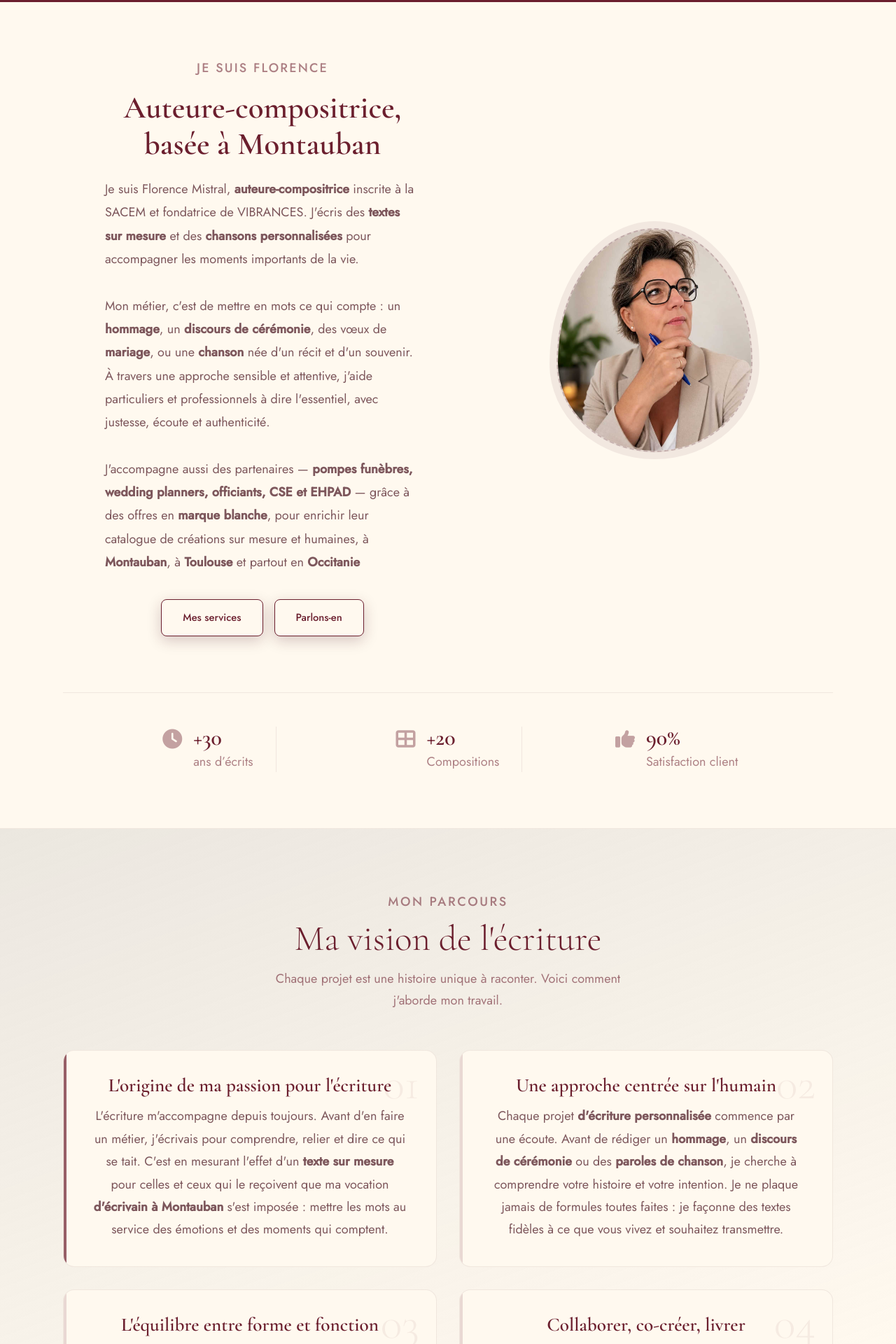
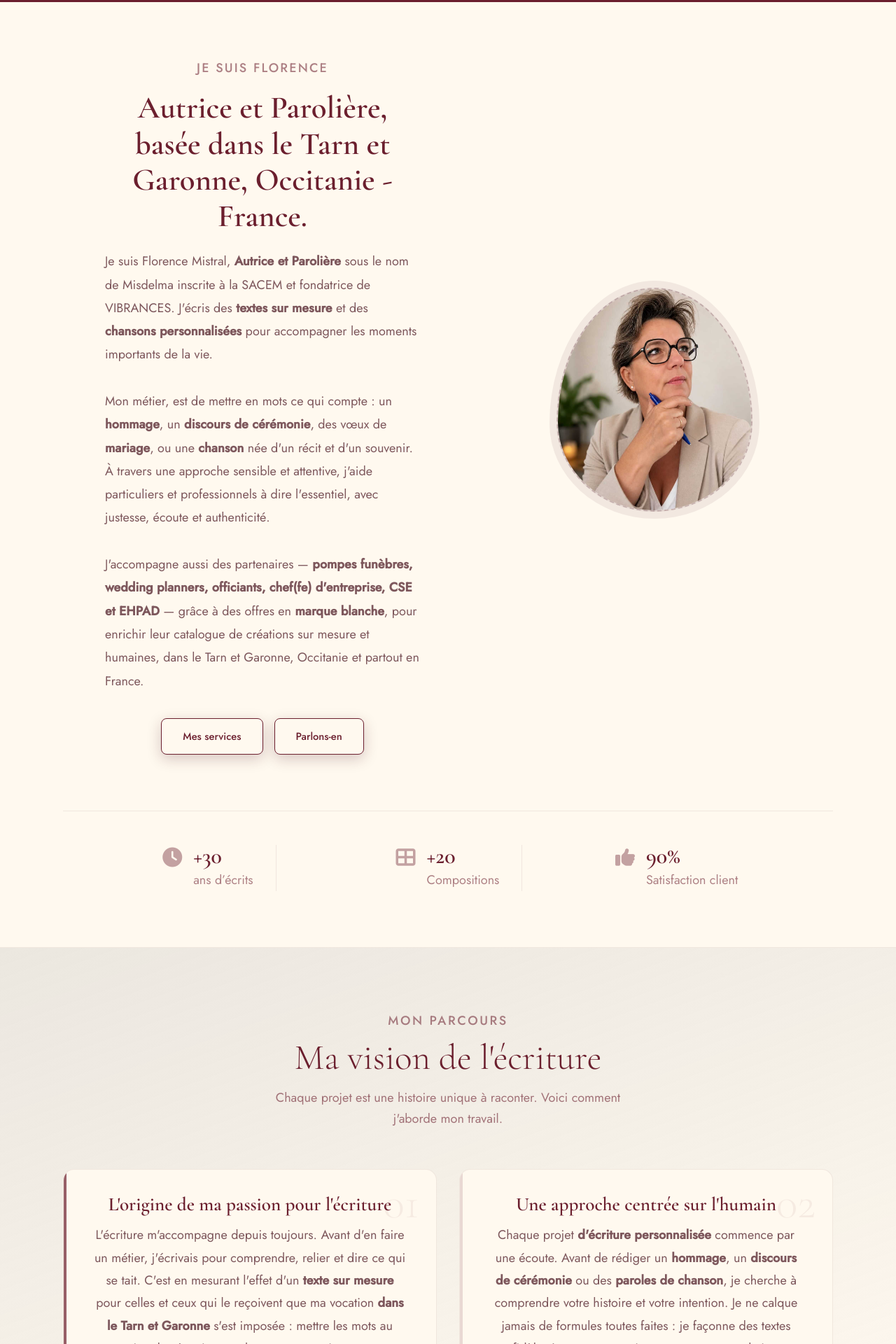
Before and after one commit to QuentinDM/Vibrances, a React (Vite) app in the folder frontend/: page /a-propos in a window 1280 px wide. Shown: the part 380-2300 px from the top of the page at 70% size. Built offline with nearby package versions, Linux system fonts and the light colour scheme.

Commit message:
Modification texte Vibrances

```diff
--- a/frontend/src/data/faqs.js
+++ b/frontend/src/data/faqs.js
@@ -17,11 +17,11 @@ export const faqs = [
   {
     question: "Comment sont gérés les droits SACEM ?",
     answer:
-      "Florence est auteure-compositrice SACEM. Les usages, diffusions et droits associés devront être précisés selon le projet musical concerné.",
+      "Florence est une autrice et parolière sous le nom Misdelma SACEM. Les usages, diffusions et droits associés devront être précisés selon le projet musical concerné.",
   },
   {
     question: "Le site s'adresse-t-il aussi aux particuliers ?",
     answer:
-      "Oui, mais la cible principale reste B2B. Les particuliers peuvent toutefois déposer une demande via le formulaire de contact.",
+      "Oui, Les particuliers peuvent déposer une demande via le formulaire de contact.",
   },
 ];
--- a/frontend/src/data/portfolio.js
+++ b/frontend/src/data/portfolio.js
@@ -5,15 +5,13 @@ export const portfolioProjects = [
     label: "Texte",
     excerpt:
       "Un texte de cérémonie laïque écrit sur mesure pour parler du couple, la parole des proches et l'émotion du jour J. À partir de leur histoire, j'ai composé un hommage à lire par l'officiant ou membre de la famille, pour une cérémonie à leur image.",
-    doc: "/documents/mariage-de-pauline.docx",
   },
   {
     name: "Écriture et composition",
     category: "chansons",
     label: "Chanson",
     excerpt:
-      "Une chanson originale née d'un récit intime : paroles sur mesure et composition originale. Un travail d'auteure-compositrice où le texte et la mélodie avancent ensemble, du premier mot à la prise de voix.",
-    doc: "/documents/album-studio.docx",
+      "Une chanson originale née d'un récit intime : paroles sur mesure et composition originale. Un travail de parolière où le texte et la mélodie avancent ensemble, pour résonner et vibrer. (Musique et voix, réaliser avec l'appui de l'inteligence artificielle).",
   },
   {
     name: "Co-écriture artistique",
@@ -21,7 +19,6 @@ export const portfolioProjects = [
     label: "Collaboration",
     excerpt:
       "Un travail de co-écriture mené avec une autrice autour de son identité littéraire, de son univers poétique et de ses romans qui parlent de résilience. Ensemble, nous avons façonné un double album de 32 chansons, pour une voix qui lui ressemble vraiment.",
-    doc: "/documents/collaboration-artiste.docx",
   },
   {
     name: "Création Pour Octobre Rose",
@@ -29,7 +26,6 @@ export const portfolioProjects = [
     label: "Texte",
     excerpt:
       "Une création pour un événement où la voix, le texte et la mélodie portent l'essentiel sans surcharge. Un projet né pour parler d’octobre rose, pensé pour que chaque mot compte, dans sa forme la plus sincère, et pleins d’espoirs.",
-    doc: "/documents/projet-acoustique.docx",
   },
   {
     name: "Chanson personnalisée pour un anniversaire privé",
@@ -37,23 +33,20 @@ export const portfolioProjects = [
     label: "Chanson",
     excerpt:
       "Une proposition acoustique conçue pour une surprise émotionnelle : une chanson personnalisée, sensible et unique, offerte à l'occasion des 50 ans de sa cousine. Un moment musical pensé et écrit avec des souvenirs",
-    doc: "/documents/concert-prive.docx",
   },
   {
     name: "Création en marque blanche",
     category: "collaborations",
     label: "Collaboration",
     excerpt:
-      "Un accompagnement en marque blanche pour une structure partenaire — pompes funèbres, wedding planner, CSE, Officiant quel qu’il soit, entreprise. Des textes et chansons sur mesure livrés sous son nom, en toute discrétion, pour enrichir son offre sans exposer la sous-traitance.",
-    doc: "/documents/collaboration-artiste.docx",
+      "Un accompagnement en marque blanche pour une structure partenaire — pompes funèbres, wedding planner, Che(fe) d'entreprise, CSE, Officiant quel qu’il soit. Des textes et chansons personnalisées livrées sous son nom, en toute discrétion, pour enrichir son offre sans exposer la sous-traitance.",
   },
   {
-    name: "Discours d'hommage et de funérailles",
+    name: "Discours d'hommage pour un dernier aurevoir",
     category: "textes",
     label: "Texte",
     excerpt:
-      "Un texte d'hommage écrit pour dire au revoir avec justesse, à partir des souvenirs confiés par les proches. Une parole sobre et digne, à lire lors d'une cérémonie de funérailles, qui rend présent celui ou celle que l'on honore.",
-    doc: "/documents/projet-acoustique.docx",
+      "Un texte d'hommage écrit pour un adieu avec justesse, à partir des souvenirs confiés par les proches. Une parole sobre et digne, à lire lors d'une cérémonie de funérailles, qui rend présent celui ou celle que l'on honore.",
   },
 ];
 
--- a/frontend/src/pages/About.jsx
+++ b/frontend/src/pages/About.jsx
@@ -16,15 +16,15 @@ export function About() {
       <section className="about-section">
         <div className="about-text">
           <span className="tag">Je suis Florence</span>
-          <h2>Auteure-compositrice,<br />basée à Montauban</h2>
+          <h2>Autrice et Parolière,<br />basée dans le Tarn et Garonne, Occitanie - France.</h2>
           <p>
-            Je suis Florence Mistral, <b>auteure-compositrice</b> inscrite à la SACEM et fondatrice de VIBRANCES. J'écris des <b>textes sur mesure</b> et des <b>chansons personnalisées</b> pour accompagner les moments importants de la vie.
+            Je suis Florence Mistral, <b>Autrice et Parolière</b> sous le nom de Misdelma inscrite à la SACEM et fondatrice de VIBRANCES. J'écris des <b>textes sur mesure</b> et des <b>chansons personnalisées</b> pour accompagner les moments importants de la vie.
             <br />
             <br />
-            Mon métier, c'est de mettre en mots ce qui compte : un <b>hommage</b>, un <b>discours de cérémonie</b>, des vœux de <b>mariage</b>, ou une <b>chanson</b> née d'un récit et d'un souvenir. À travers une approche sensible et attentive, j'aide particuliers et professionnels à dire l'essentiel, avec justesse, écoute et authenticité.
+            Mon métier, est de mettre en mots ce qui compte : un <b>hommage</b>, un <b>discours de cérémonie</b>, des vœux de <b>mariage</b>, ou une <b>chanson</b> née d'un récit et d'un souvenir. À travers une approche sensible et attentive, j'aide particuliers et professionnels à dire l'essentiel, avec justesse, écoute et authenticité.
             <br />
             <br />
-            J'accompagne aussi des partenaires — <b>pompes funèbres, wedding planners, officiants, CSE et EHPAD</b> — grâce à des offres en <b>marque blanche</b>, pour enrichir leur catalogue de créations sur mesure et humaines, à <b>Montauban</b>, à <b>Toulouse</b> et partout en <b>Occitanie</b>
+            J'accompagne aussi des partenaires — <b>pompes funèbres, wedding planners, officiants, chef(fe) d'entreprise, CSE et EHPAD</b> — grâce à des offres en <b>marque blanche</b>, pour enrichir leur catalogue de créations sur mesure et humaines, dans le Tarn et Garonne, Occitanie et partout en France.
           </p>
           <div className="btn-group">
             <Link className="btn btn-primary" to="/services">Mes services</Link>
@@ -82,13 +82,13 @@ export function About() {
             <div className="story-block highlight">
               <span className="story-number">01</span>
               <h3>L'origine de ma passion pour l'écriture</h3>
-              <p>L'écriture m'accompagne depuis toujours. Avant d'en faire un métier, j'écrivais pour comprendre, relier et dire ce qui se tait. C'est en mesurant l'effet d'un <b>texte sur mesure</b> pour celles et ceux qui le reçoivent que ma vocation <b>d'écrivain à Montauban</b> s'est imposée : mettre les mots au service des émotions et des moments qui comptent.
+              <p>L'écriture m'accompagne depuis toujours. Avant d'en faire un métier, j'écrivais pour comprendre, relier et dire ce qui se tait. C'est en mesurant l'effet d'un <b>texte sur mesure</b> pour celles et ceux qui le reçoivent que ma vocation <b>dans le Tarn et Garonne</b> s'est imposée : mettre les mots au service des émotions et des moments qui comptent.
               </p>
             </div>
             <div className="story-block">
               <span className="story-number">02</span>
               <h3>Une approche centrée sur l'humain</h3>
-              <p>Chaque projet <b>d'écriture personnalisée</b> commence par une écoute. Avant de rédiger un <b>hommage</b>, un <b>discours de cérémonie</b> ou des <b>paroles de chanson</b>, je cherche à comprendre votre histoire et votre intention. Je ne plaque jamais de formules toutes faites : je façonne des textes fidèles à ce que vous vivez et souhaitez transmettre.
+              <p>Chaque projet <b>d'écriture personnalisée</b> commence par une écoute. Avant de rédiger un <b>hommage</b>, un <b>discours de cérémonie</b> ou des <b>paroles de chanson</b>, je cherche à comprendre votre histoire et votre intention. Je ne calque jamais de formules toutes faites : je façonne des textes fidèles à ce que vous vivez, ressentez et souhaitez transmettre.
               </p>
             </div>
             <div className="story-block">
@@ -100,7 +100,7 @@ export function About() {
             <div className="story-block">
               <span className="story-number">04</span>
               <h3>Collaborer, co-créer, livrer</h3>
-              <p>Écrire pour vous, c'est écrire avec vous. J'avance par allers-retours jusqu'à ce que le texte vous ressemble. Pour un particulier comme pour une structure partenaire — <b>wedding planner, officiant de cérémonie, pompes funèbres ou comité d'entreprise (CSE)</b> — je m'engage sur un rendu clair, dans les délais convenus, prêt à être lu, dit ou chanté.</p>
+              <p>Écrire pour vous, c'est écrire avec vous. J'avance par allers-retours jusqu'à ce que le texte vous ressemble. Pour un particulier comme pour une structure professionnel: <b>chef(fe) d'entreprise, wedding planner, officiant de cérémonie, pompes funèbres ou comité d'entreprise (CSE).</b>. je m'engage sur un rendu clair, dans les délais convenus, prêt à être lu, dit ou chanté.</p>
             </div>
           </div>
 
@@ -113,7 +113,7 @@ export function About() {
 
           <div className="services-cta" id="services">
             <p>
-              Vous souhaitez en savoir plus sur ce que je peux faire pour vous ?<br />
+              Vous souhaitez en savoir plus ?<br />
               Découvrez l'ensemble de mes services et trouvons ensemble ce dont vous avez besoin.
             </p>
             <Link className="btn btn-services" to="/services">
--- a/frontend/src/pages/Contact.jsx
+++ b/frontend/src/pages/Contact.jsx
@@ -73,7 +73,8 @@ export function Contact() {
               </div>
               <span className="cs-info-card__value">Montauban, France</span>
             </div>
-            <p className="cs-info-card__desc">Basée à Montauban, j'interviens partout en France et à distance.</p>
+            <p className="cs-info-card__desc">Tarn et Garonne, France
+              Basée dans la région Occitanie, j'interviens partout en France et à distance.</p>
           </div>
 
           <div className="cs-legal">
--- a/frontend/src/pages/Home.jsx
+++ b/frontend/src/pages/Home.jsx
@@ -14,11 +14,10 @@ export function Home() {
         <div className="hero-bg" />
 
         <div className="hero-content">
-          <p className="eyebrow">Auteure-compositrice SACEM · Marque blanche possible</p>
+          <p className="eyebrow">Autrice et parolière SACEM · Marque blanche possible</p>
           <h1 className="hero-title">L'écriture au service des maux</h1>
           <p className="hero-subtitle">
-            VIBRANCES accompagne les structures prescriptrices avec des textes sensibles et des chansons
-            sur mesure, pour transformer les récits intimes en paroles justes.
+            VIBRANCES accompagne les structures prescriptrices avec des textes sensibles et des chansons personnalisées, pour transformer les récits intimes en paroles justes.
           </p>
           <div className="button-row">
             <Link className="btn btn-primary" to="/contact">Prendre contact</Link>
--- a/frontend/src/pages/LegalNotice.jsx
+++ b/frontend/src/pages/LegalNotice.jsx
@@ -11,8 +11,8 @@ export function LegalNotice() {
         <div className="legal-container">
           <p><strong>Responsable :</strong> Florence DELLA MATTIA</p>
           <p><strong>Raison sociale :</strong> Vibrances</p>
-          <p><strong>Siège social :</strong> 6635 route du lemboulas 82220 Molières</p>
-          <p><strong>Forme juridique :</strong> Micro-entreprise</p>
+          <p><strong>Siège social :</strong> Tarn et Garonne</p>
+          <p><strong>Forme juridique :</strong> IE - Entreprise individuelle</p>
           <p><strong>SIRET :</strong> 10754584000012</p>
           <p><strong>Code APE (NAF) :</strong>9003B</p>
           <p><strong>Courriel :</strong> <a href="mailto:vibrances82@gmail.com" className="legal-link">vibrances82@gmail.com</a></p>
--- a/frontend/src/pages/Portfolio.jsx
+++ b/frontend/src/pages/Portfolio.jsx
@@ -27,7 +27,7 @@ export function Portfolio() {
       />
       <div className="text-intro">
         <p>
-          Quelques exemples de <b>textes sur mesure</b> et de <b>chansons personnalisées</b> réalisés pour des particuliers et des structures partenaires, <br /> à Montauban, Occitanie, et autres régions de France.
+          Quelques exemples de <b>textes sur mesure</b> et de <b>chansons personnalisées</b> réalisés pour des particuliers et des structures partenaires, <br /> Tarn et Garonne , Occitanie, et autres régions de France.
         </p>
       </div>
       <AudioFeature showStreamingLinks />
--- a/frontend/src/pages/Services.jsx
+++ b/frontend/src/pages/Services.jsx
@@ -8,7 +8,7 @@ export function Services() {
   return (
     <>
       <Seo
-        title="Services — Sophia"
+        title="Services - Misdelma"
         description="Une gamme de services créatifs : identité de marque, design de logo et design d'emballage, portée par la palette VIBRANCES."
       />
 
@@ -39,11 +39,11 @@ export function Services() {
               créatives
             </h2>
             <p>
-              Derrière chaque demande, il y a une intention : honorer une mémoire, célébrer un <b>mariage</b>, marquer un <b>départ en retraite</b> ou offrir des mots justes lors de <b>funérailles</b>. VIBRANCES transforme ces intentions en <b>textes sur mesure</b> et en <b>chansons personnalisées</b>, écrits pour résonner auprès de celles et ceux qui les reçoivent, à <b>Montauban</b>, à <b>Toulouse</b> et partout en <b>Occitanie</b>.
+              Derrière chaque demande, il y a une intention : honorer une mémoire, célébrer un <b>mariage</b>, marquer un <b>départ en retraite</b> ou offrir des mots justes lors de <b>funérailles</b>. VIBRANCES transforme ces intentions en <b>textes sur mesure</b> et en <b>chansons personnalisées</b>, écrits pour résonner auprès de celles et ceux qui les reçoivent, partout en <b>France</b>.
             </p>
 
             <p>
-              <b>Pompes funèbres, wedding planners, officiants de cérémonie, CSE, EHPAD</b> ou structures d'accueil : j'enrichis votre offre sans alourdir votre charge. Vous restez l'interlocuteur de vos clients ; j'apporte la plume, en <b>marque blanche</b> si vous le souhaitez, avec la discrétion qu'exige l'intime.
+              <b>Pompes funèbres, wedding planners, officiants de cérémonie, che(fe) d'entreprise, CSE, EHPAD</b> ou structures d'accueil : j'enrichis votre offre sans alourdir votre charge. Vous restez l'interlocuteur de vos clients ; j'apporte la plume, en <b>marque blanche</b> si vous le souhaitez, avec la discrétion qu'exige l'intime.
             </p>
 
             <p>
```
